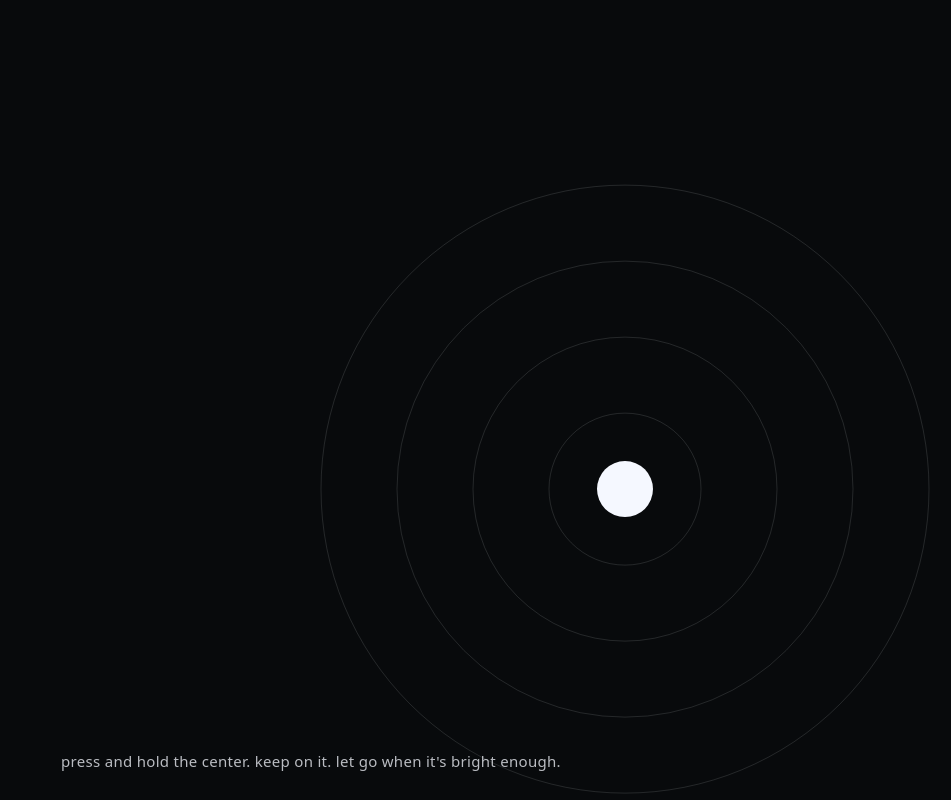
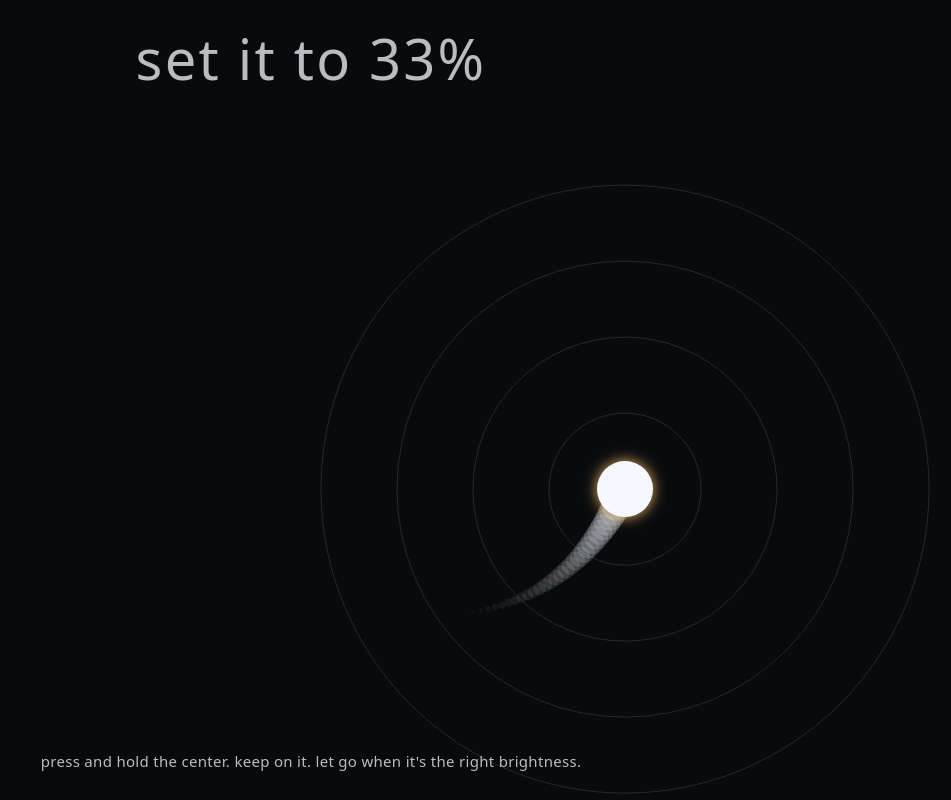
Before and after one commit to JivrajjSingh/Evil-volume, a plain HTML site: page index.html in a window 1280 px wide. Shown: the whole page, without its empty margins (329-1280 px from the left). Drawn offline with Linux system fonts and the light colour scheme; animation ran at ten frames a second.

Commit message:
added_effects

```diff
--- a/index.html
+++ b/index.html
@@ -7,6 +7,11 @@
 <style>
   html, body { margin: 0; height: 100%; overflow: hidden; background: #0a0c12; }
   canvas { display: block; cursor: crosshair; touch-action: none; }
+  #target {
+    position: fixed; top: 30px; left: 0; right: 0; text-align: center;
+    font: 200 clamp(28px, 6vw, 56px)/1 system-ui, -apple-system, "Segoe UI", sans-serif;
+    letter-spacing: 0.04em; pointer-events: none; user-select: none;
+  }
   #msg {
     position: fixed; left: 0; right: 0; bottom: 28px;
     text-align: center; padding: 0 20px;
@@ -17,12 +22,14 @@
 </head>
 <body>
 <canvas id="c"></canvas>
-<div id="msg">press and hold the center. keep on it. let go when it's bright enough.</div>
+<div id="target"></div>
+<div id="msg">press and hold the center. keep on it. let go when it's the right brightness.</div>
 
 <script>
 const cv = document.getElementById('c');
 const ctx = cv.getContext('2d');
 const msg = document.getElementById('msg');
+const tgtEl = document.getElementById('target');
 
 let W, H, dpr;
 function resize() {
@@ -35,41 +42,85 @@ function resize() {
 addEventListener('resize', resize);
 resize();
 
-let phase = 0;        // drives the center's wandering
-let level = 0;        // 0..1, the ring you're growing right now
-let setLevel = 0;     // 0..1, the brightness you last managed to lock in
-let holding = false;
-let px = -1e4, py = -1e4;
-let last = performance.now();
+let phase = 0, level = 0, setLevel = 0, holding = false;
+let px = -1e4, py = -1e4, last = performance.now();
+let shake = 0, flash = 0;
+const parts = [], shocks = [], trail = [];
 
-// the center never sits still
+// you're given a brightness to hit. good luck.
+function pick() { return 10 + Math.floor(Math.random() * 86); }
+let target = pick();
+function showTarget() { tgtEl.textContent = 'set it to ' + target + '%'; }
+showTarget();
+
+const R = () => Math.min(W, H) * 0.38;
+
 function center() {
   return {
     x: W / 2 + W * 0.28 * Math.sin(phase * 0.9) + 14 * Math.sin(phase * 3.1),
     y: H / 2 + H * 0.26 * Math.sin(phase * 1.3 + 1) + 14 * Math.cos(phase * 2.7)
   };
 }
+function hitR() { return Math.max(16, Math.min(W, H) * 0.035) * (1 - 0.55 * level); }
+function say(t) { msg.textContent = t; }
 
-// the target shrinks as the brightness climbs
-function hitR() {
-  return Math.max(16, Math.min(W, H) * 0.035) * (1 - 0.55 * level);
+// ---- sound ----
+let ac = null, osc = null, gain = null;
+function audioStart() {
+  try {
+    if (!ac) ac = new (window.AudioContext || window.webkitAudioContext)();
+    if (ac.state === 'suspended') ac.resume();
+    osc = ac.createOscillator(); gain = ac.createGain();
+    osc.type = 'sine'; gain.gain.value = 0;
+    osc.connect(gain); gain.connect(ac.destination);
+    osc.start();
+    gain.gain.setTargetAtTime(0.06, ac.currentTime, 0.05);
+  } catch (e) {}
+}
+function audioUpdate(l) { if (osc) osc.frequency.setTargetAtTime(180 + 620 * l, ac.currentTime, 0.03); }
+function audioStop() {
+  if (!osc) return;
+  const o = osc; gain.gain.setTargetAtTime(0, ac.currentTime, 0.03); osc = null;
+  setTimeout(() => { try { o.stop(); } catch (e) {} }, 250);
+}
+function blip(f, d, type) {
+  if (!ac) return;
+  const o = ac.createOscillator(), g = ac.createGain();
+  o.type = type || 'triangle'; o.frequency.value = f;
+  g.gain.setValueAtTime(0.12, ac.currentTime);
+  g.gain.exponentialRampToValueAtTime(0.0001, ac.currentTime + d);
+  o.connect(g); g.connect(ac.destination);
+  o.start(); o.stop(ac.currentTime + d);
 }
 
-function say(text) { msg.textContent = text; }
+// ---- effects ----
+function spark(x, y, a, s, life, size) {
+  parts.push({ x, y, vx: Math.cos(a) * s, vy: Math.sin(a) * s, life, max: life, size });
+}
 
-function finish() {
+function finish(c) {
   holding = false;
+  audioStop();
   setLevel = level;
   const pct = Math.round(setLevel * 100);
   window.brightness = pct;
-  say('brightness: ' + pct + '%');
+  const off = Math.abs(pct - target);
+  for (let i = 0; i < 70; i++) spark(c.x, c.y, Math.random() * 6.283, 80 + Math.random() * 240, 0.8 + Math.random() * 0.6, 1 + Math.random() * 2.5);
+  shocks.push({ r: R() * level, a: 0.8 });
+  blip(300 + 500 * level, 0.3);
+  if (off === 0) say(pct + '%. exactly right. suspicious.');
+  else if (off <= 3) say(pct + '%. so close. off by ' + off + '.');
+  else say('you got ' + pct + '%. off by ' + off + '.');
+  setTimeout(() => { target = pick(); showTarget(); }, 2600);
 }
 
 function fail() {
   holding = false;
-  level = 0;
-  setLevel = 0;
+  audioStop();
+  level = 0; setLevel = 0;
   window.brightness = 0;
+  shake = 1; flash = 0.35;
+  blip(90, 0.4, 'sawtooth');
   say('you slipped. brightness is back to 0%.');
 }
 
@@ -77,21 +128,33 @@ function frame(now) {
   const dt = Math.min(0.05, (now - last) / 1000);
   last = now;
 
-  // the higher the brightness, the faster the center runs
   phase += dt * (0.5 + 1.6 * level);
   const c = center();
+  trail.push({ x: c.x, y: c.y });
+  if (trail.length > 36) trail.shift();
 
   if (holding) {
     if (Math.hypot(px - c.x, py - c.y) <= hitR()) {
-      // the ring grows more slowly the bigger it gets
       level = Math.min(1, level + dt * 0.25 * (1.05 - 0.75 * level));
-      if (level >= 1) finish();
+      audioUpdate(level);
+      for (let i = 0; i < 2; i++) {
+        const a = Math.random() * 6.283;
+        spark(c.x + Math.cos(a) * R() * level, c.y + Math.sin(a) * R() * level, a, 30 + Math.random() * 60, 0.6 + Math.random() * 0.5, 1 + Math.random() * 2);
+      }
+      if (level >= 1) finish(c);
     } else {
       fail();
     }
   } else {
-    level = Math.max(0, level - dt * 1.5); // ring collapses after release
+    level = Math.max(0, level - dt * 1.5);
   }
+
+  for (const p of parts) { p.x += p.vx * dt; p.y += p.vy * dt; p.life -= dt; }
+  for (let i = parts.length - 1; i >= 0; i--) if (parts[i].life <= 0) parts.splice(i, 1);
+  for (const s of shocks) { s.r += 500 * dt; s.a -= dt * 1.6; }
+  for (let i = shocks.length - 1; i >= 0; i--) if (shocks[i].a <= 0) shocks.splice(i, 1);
+  shake = Math.max(0, shake - dt * 2.5);
+  flash = Math.max(0, flash - dt * 0.9);
 
   draw(c);
   requestAnimationFrame(frame);
@@ -104,26 +167,73 @@ function draw(c) {
   ctx.fillRect(0, 0, W, H);
 
   const ink = L > 55 ? '10,12,20' : '245,248,255';
-  msg.style.color = 'rgba(' + ink + ',0.75)';
-  const R = Math.min(W, H) * 0.38;
+  const col = 'rgba(' + ink + ',0.75)';
+  msg.style.color = col; tgtEl.style.color = col;
 
-  // faint guide rings, deliberately unlabeled
+  ctx.save();
+  if (shake > 0) ctx.translate((Math.random() - 0.5) * 18 * shake, (Math.random() - 0.5) * 18 * shake);
+
+  // the light itself
+  const glowR = R() * (0.5 + level * 2.5);
+  const g = ctx.createRadialGradient(c.x, c.y, 0, c.x, c.y, glowR);
+  g.addColorStop(0, 'rgba(255,214,140,' + (0.55 * b) + ')');
+  g.addColorStop(1, 'rgba(255,214,140,0)');
+  ctx.globalCompositeOperation = 'lighter';
+  ctx.fillStyle = g;
+  ctx.fillRect(-20, -20, W + 40, H + 40);
+  ctx.globalCompositeOperation = 'source-over';
+
+  // unlabeled guide rings
   ctx.lineWidth = 1;
   ctx.strokeStyle = 'rgba(' + ink + ',0.12)';
   for (const f of [0.25, 0.5, 0.75, 1]) {
-    ctx.beginPath(); ctx.arc(c.x, c.y, R * f, 0, Math.PI * 2); ctx.stroke();
+    ctx.beginPath(); ctx.arc(c.x, c.y, R() * f, 0, 6.283); ctx.stroke();
   }
 
-  // the ring you're growing
+  // shockwaves
+  for (const s of shocks) {
+    ctx.strokeStyle = 'rgba(' + ink + ',' + Math.max(0, s.a) * 0.6 + ')';
+    ctx.lineWidth = 2;
+    ctx.beginPath(); ctx.arc(c.x, c.y, s.r, 0, 6.283); ctx.stroke();
+  }
+
+  // comet trail
+  for (let i = 0; i < trail.length; i++) {
+    const t = i / trail.length;
+    ctx.fillStyle = 'rgba(' + ink + ',' + t * 0.25 + ')';
+    ctx.beginPath(); ctx.arc(trail[i].x, trail[i].y, hitR() * t * 0.6, 0, 6.283); ctx.fill();
+  }
+
+  // growing ring, glowing
   if (level > 0.002) {
-    ctx.strokeStyle = 'rgba(' + ink + ',0.9)';
+    ctx.shadowColor = 'rgba(255,200,110,0.9)';
+    ctx.shadowBlur = 10 + 30 * level;
+    ctx.strokeStyle = 'rgba(' + ink + ',0.95)';
     ctx.lineWidth = 3 + level * 5;
-    ctx.beginPath(); ctx.arc(c.x, c.y, R * level, 0, Math.PI * 2); ctx.stroke();
+    ctx.beginPath(); ctx.arc(c.x, c.y, R() * level, 0, 6.283); ctx.stroke();
+    ctx.shadowBlur = 0;
   }
 
   // the center
+  ctx.shadowColor = 'rgba(255,200,110,0.9)';
+  ctx.shadowBlur = 14 + 30 * level;
   ctx.fillStyle = 'rgb(' + ink + ')';
-  ctx.beginPath(); ctx.arc(c.x, c.y, hitR(), 0, Math.PI * 2); ctx.fill();
+  ctx.beginPath(); ctx.arc(c.x, c.y, hitR(), 0, 6.283); ctx.fill();
+  ctx.shadowBlur = 0;
+
+  // sparks
+  ctx.globalCompositeOperation = 'lighter';
+  for (const p of parts) {
+    ctx.fillStyle = 'rgba(255,220,150,' + Math.max(0, p.life / p.max) + ')';
+    ctx.beginPath(); ctx.arc(p.x, p.y, p.size, 0, 6.283); ctx.fill();
+  }
+  ctx.globalCompositeOperation = 'source-over';
+  ctx.restore();
+
+  if (flash > 0) {
+    ctx.fillStyle = 'rgba(255,50,50,' + flash + ')';
+    ctx.fillRect(0, 0, W, H);
+  }
 }
 
 cv.addEventListener('pointermove', e => { px = e.clientX; py = e.clientY; });
@@ -135,13 +245,14 @@ cv.addEventListener('pointerdown', e => {
   if (Math.hypot(px - c.x, py - c.y) <= hitR()) {
     holding = true;
     level = 0;
+    audioStart();
     say('');
   } else {
     say("that's not the center.");
   }
 });
 
-function release() { if (holding) finish(); }
+function release() { if (holding) finish(center()); }
 cv.addEventListener('pointerup', release);
 cv.addEventListener('pointercancel', release);
 
```
Also changed, not shown: 1 other file.
